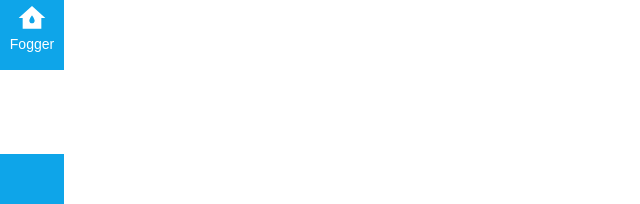
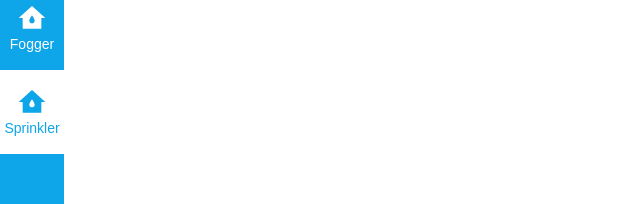
Before and after one commit to amerialmirdc/kabut-i, a Next.js app: page /settings in a window 1280 px wide. Shown: the part 330-534 px from the top of the page, without its empty margins (0-640 px from the left). Built offline with nearby package versions, Linux system fonts and the light colour scheme.

Commit message:
change txt color

```diff
--- a/app/components/NavBar.js
+++ b/app/components/NavBar.js
@@ -72,11 +72,11 @@ export default function NavBar() {
           !isMobile &&
           <div>
             <div className="bg-sky-500 w-16 fixed z-10 bottom-0 left-0 top-0 flex flex-col justify-center">
-              <div onClick={()=>{routeTo('fogger')}} className={`text-center py-4 flex items-center flex-col justify-center text-white cursor-pointer ${activeTab==='fogger'?'bg-white text-sky-500':'text-white'}`}>
+              <div onClick={()=>{routeTo('fogger')}} className={`text-center py-4 flex items-center flex-col justify-center cursor-pointer ${activeTab==='fogger'?'bg-white text-sky-500':'text-white'}`}>
                 <WaterDamageIcon className="" style={{fontSize: '32px'}}></WaterDamageIcon>
                 <p className="text-sm">Fogger</p>
               </div>
-              <div onClick={()=>{routeTo('sprinkler')}} className={`text-center py-4 flex items-center flex-col justify-center text-white cursor-pointer ${activeTab==='sprinkler'?'bg-white text-sky-500':'text-white'}`}>
+              <div onClick={()=>{routeTo('sprinkler')}} className={`text-center py-4 flex items-center flex-col justify-center cursor-pointer ${activeTab==='sprinkler'?'bg-white text-sky-500':'text-white'}`}>
                 <WaterDamageIcon style={{fontSize: '32px'}}></WaterDamageIcon>
                 <p className="text-sm">Sprinkler</p>
               </div>
```
